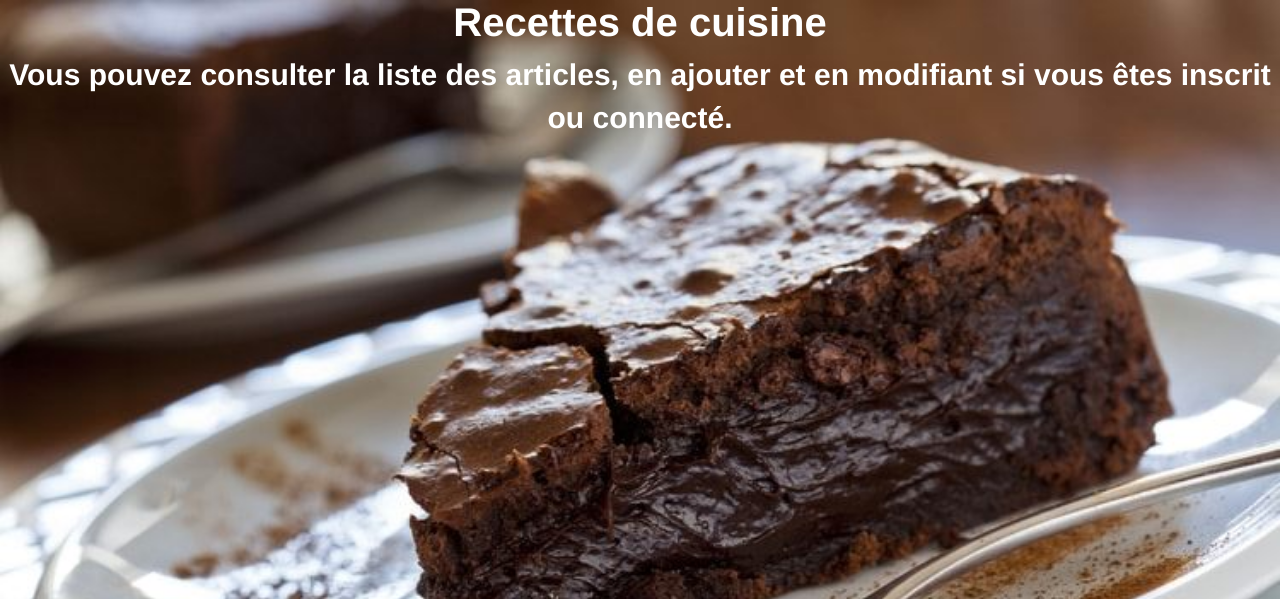
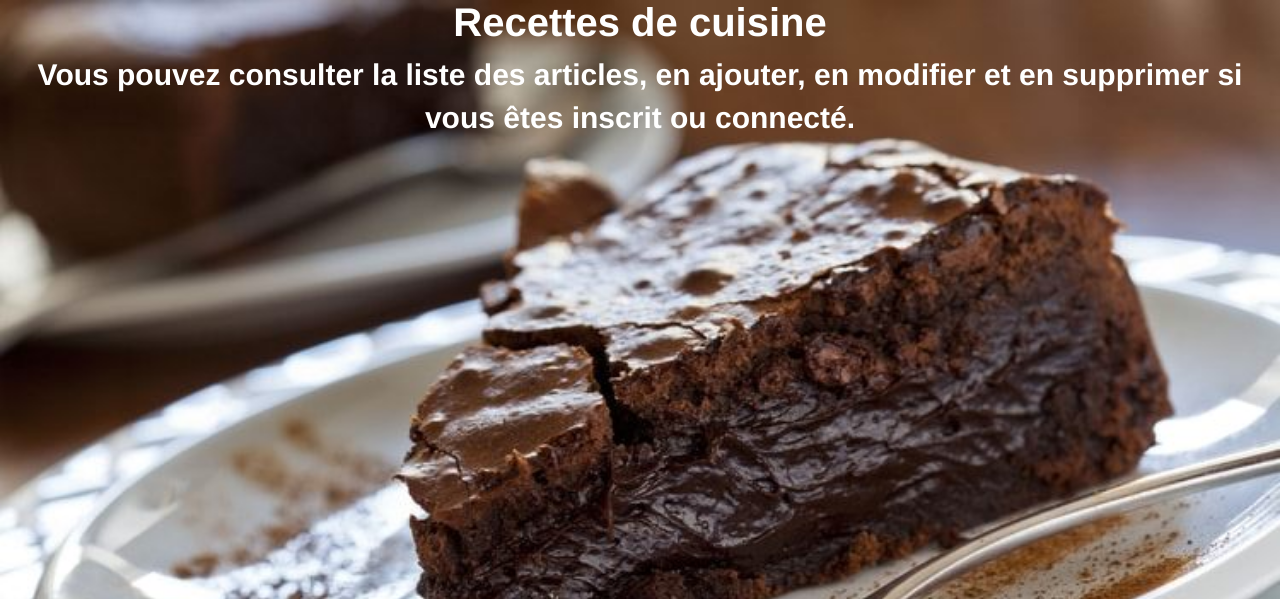
Before and after one commit to abdoulaye75/mini-CMS, a PHP site: page /mini-CMS/ in a window 1280 px wide. Shown: the part 52-651 px from the top of the page. Run offline with PHP 8.4, Linux system fonts and the light colour scheme; data comes from the database, SQL or seed files in the repository; some libraries are stand-ins or nearby versions.

Commit message:
modification de la phrase de présentation

```diff
--- a/index.php
+++ b/index.php
@@ -51,7 +51,7 @@
 
     <section>
       <h1 class="text-center"> Recettes de cuisine </h1>
-      <p class="text-center"> Vous pouvez consulter la liste des articles, en ajouter et en modifiant si vous êtes inscrit ou connecté. </p>
+      <p class="text-center"> Vous pouvez consulter la liste des articles, en ajouter, en modifier et en supprimer si vous êtes inscrit ou connecté. </p>
     </section>
   </body>
 </html>
```
